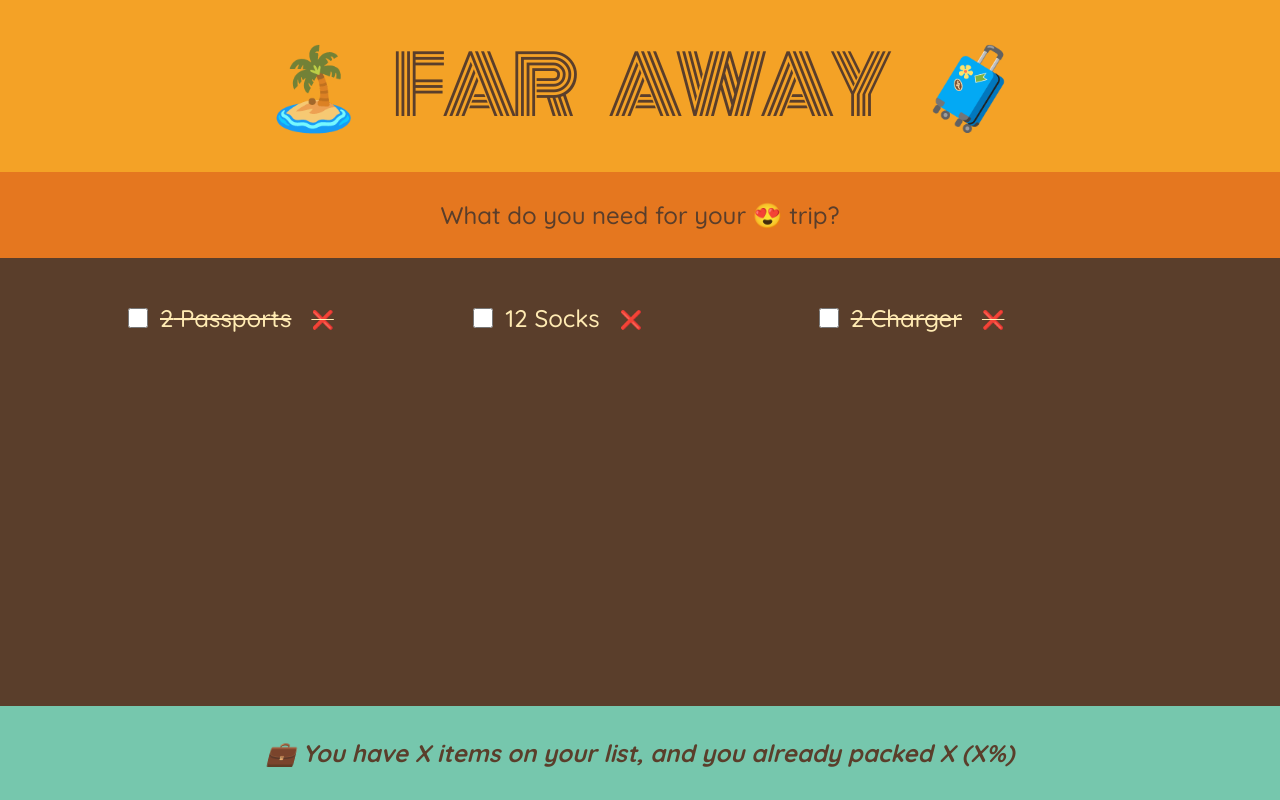
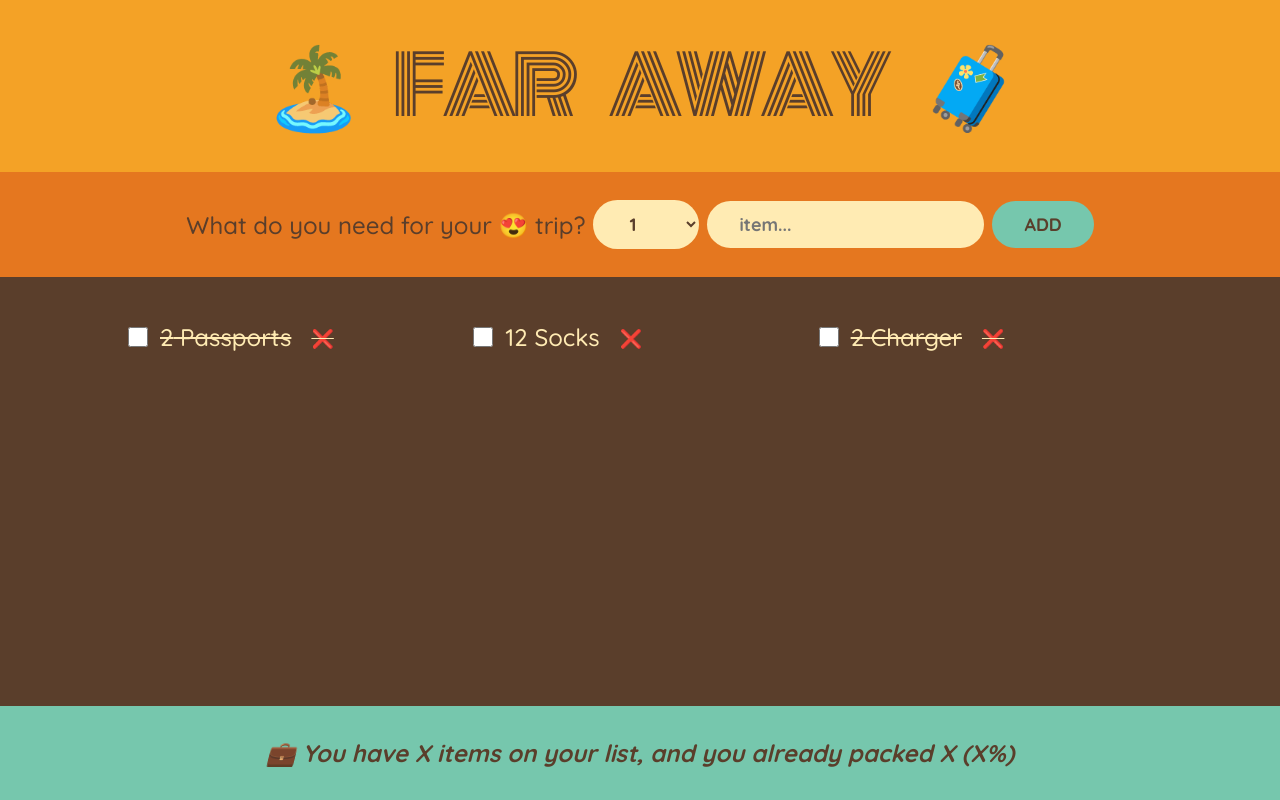
Before and after one commit to ali27-dev/far-away-project-travel-list, a React (Create React App) app: page / in a window 1280 px wide. Built offline with nearby package versions, Linux system fonts and the light colour scheme.

Commit message:
Adding form in the project and also handling the submitting action.

```diff
--- a/src/App.js
+++ b/src/App.js
@@ -19,13 +19,23 @@
 }
 
 function Form() {
+  function handleSubmit(e) {
+    e.preventDefault();
+    console.log(e);
+  }
   return (
-    <div className="add-form">
+    <form className="add-form" onSubmit={handleSubmit}>
       <p>What do you need for your 😍 trip?</p>
-      {/* <input type="number" />
-      <input type="text" />
-      <button>ADD</button> */}
-    </div>
+      <select name="" id="">
+        {Array.from({ length: 20 }, (_, i) => i + 1).map((num) => (
+          <option value={num} key={num}>
+            {num}
+          </option>
+        ))}
+      </select>
+      <input type="text" placeholder="item..." />
+      <button>ADD</button>
+    </form>
   );
 }
 
@@ -34,7 +44,7 @@
     <div className="list">
       <ul>
         {initialItems.map((item) => (
-          <Item itemObj={item} />
+          <Item itemObj={item} key={item.id} />
         ))}
       </ul>
     </div>
```
